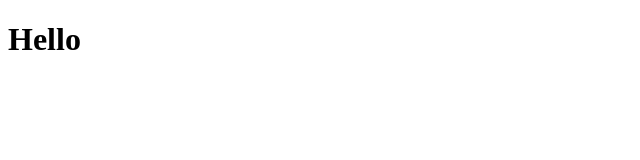
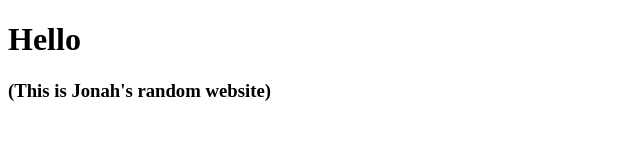
Before and after one commit to Jturtle23/EP-L48-calculator, a plain HTML site: page index.html in a window 1280 px wide. Shown: the whole page, without its empty margins (0-640 px from the left). Drawn offline with Linux system fonts and the light colour scheme.

Commit message:
Add <h3> element

```diff
--- a/index.html
+++ b/index.html
@@ -11,6 +11,8 @@
 
 	<h1>Hello</h1>
 
+	<h3>(This is Jonah's random website)</h3>
+
 
 </body>
 
```
